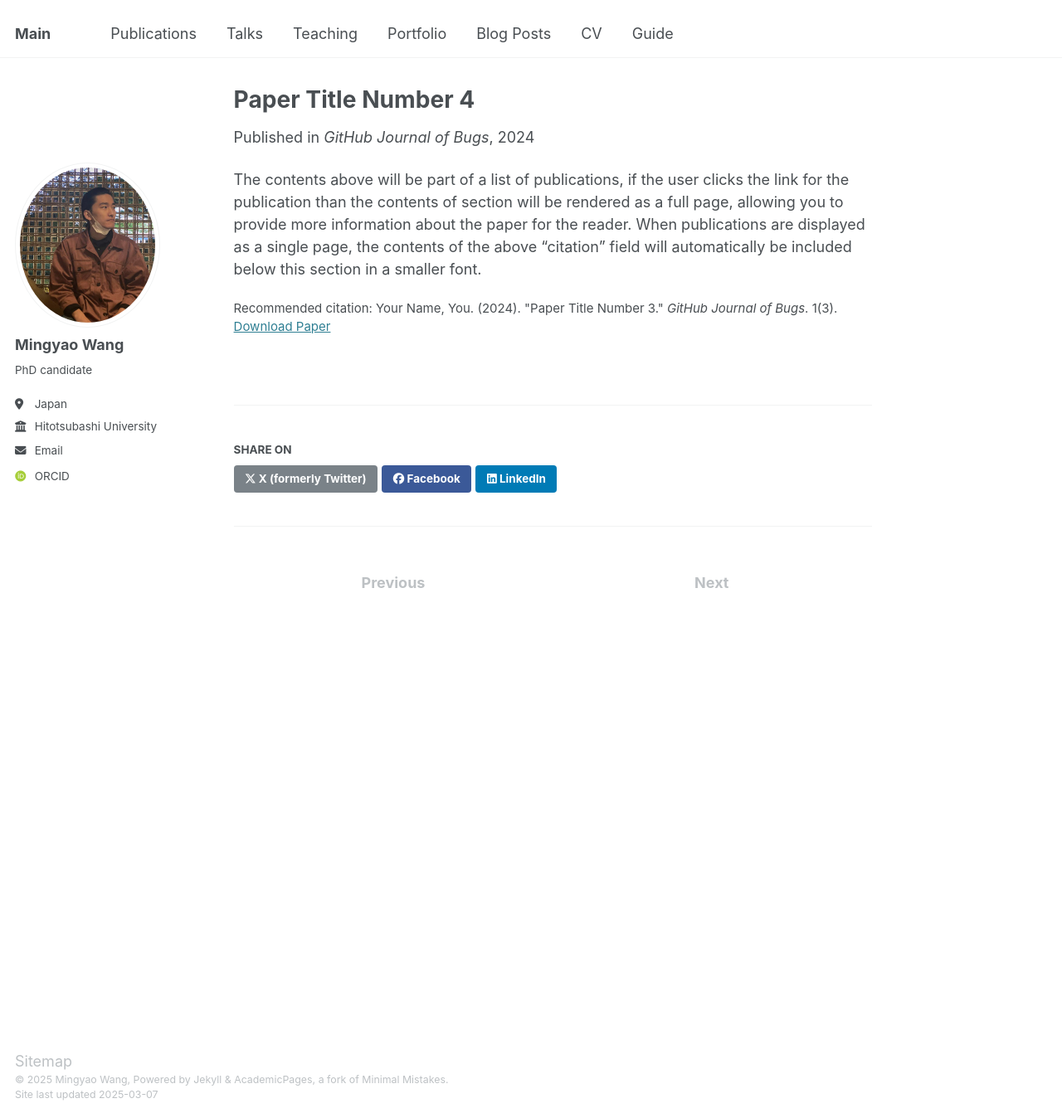
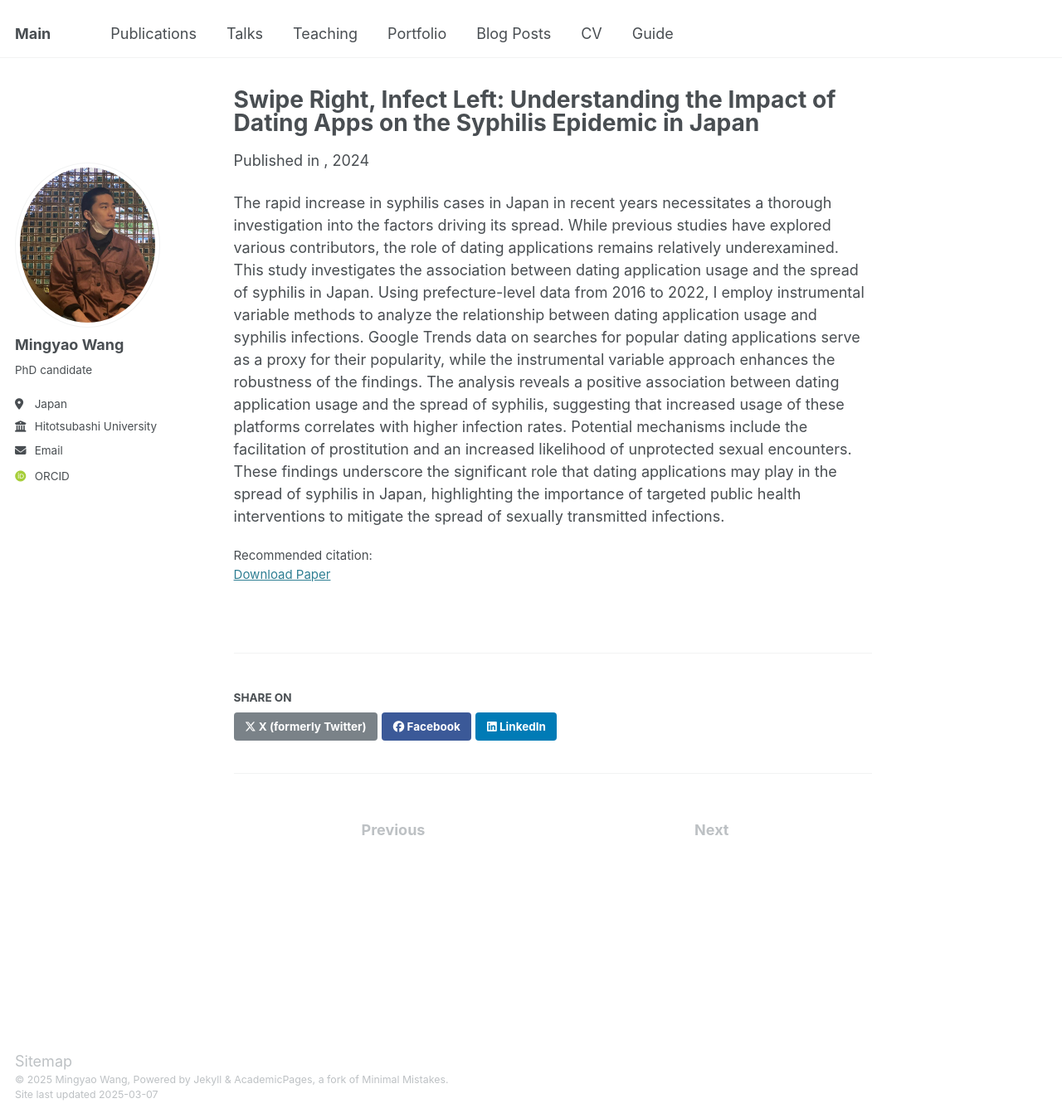
Before and after one commit to Mingyao-Wang/aboutme, a Jekyll site: the page built from _publications/2024-02-17-paper-title-number-4.md, in a window 1280 px wide and 1348 px high. Shown: the whole window at 83% size. Built offline with Jekyll 4.4.1, drawn with Linux system fonts in a browser that asks for light colours; some web fonts are replaced.

Commit message:
Update 2024-02-17-paper-title-number-4.md

```diff
--- a/_publications/2024-02-17-paper-title-number-4.md
+++ b/_publications/2024-02-17-paper-title-number-4.md
@@ -1,13 +1,29 @@
 ---
-title: "Paper Title Number 4"
+title: "Swipe Right, Infect Left: Understanding the Impact of Dating Apps on the Syphilis Epidemic in Japan"
 collection: publications
 category: conferences
-permalink: /publication/2024-02-17-paper-title-number-4
-excerpt: 'This paper is about fixing template issue #693.'
-date: 2024-02-17
-venue: 'GitHub Journal of Bugs'
-paperurl: 'http://academicpages.github.io/files/paper3.pdf'
-citation: 'Your Name, You. (2024). &quot;Paper Title Number 3.&quot; <i>GitHub Journal of Bugs</i>. 1(3).'
+permalink: ""
+excerpt: "Working paper"
+date: 2024-05-01
+venue: ""
+paperurl: ""
+citation: ""
 ---
 
-The contents above will be part of a list of publications, if the user clicks the link for the publication than the contents of section will be rendered as a full page, allowing you to provide more information about the paper for the reader. When publications are displayed as a single page, the contents of the above "citation" field will automatically be included below this section in a smaller font.
+The rapid increase in syphilis cases in Japan in recent years necessitates a
+thorough investigation into the factors driving its spread. While previous studies
+have explored various contributors, the role of dating applications remains
+relatively underexamined. This study investigates the association between dating
+application usage and the spread of syphilis in Japan. Using prefecture-level data
+from 2016 to 2022, I employ instrumental variable methods to analyze the
+relationship between dating application usage and syphilis infections. Google
+Trends data on searches for popular dating applications serve as a proxy for their
+popularity, while the instrumental variable approach enhances the robustness of
+the findings. The analysis reveals a positive association between dating
+application usage and the spread of syphilis, suggesting that increased usage of
+these platforms correlates with higher infection rates. Potential mechanisms
+include the facilitation of prostitution and an increased likelihood of unprotected
+sexual encounters. These findings underscore the significant role that dating
+applications may play in the spread of syphilis in Japan, highlighting the
+importance of targeted public health interventions to mitigate the spread of
+sexually transmitted infections.
```
